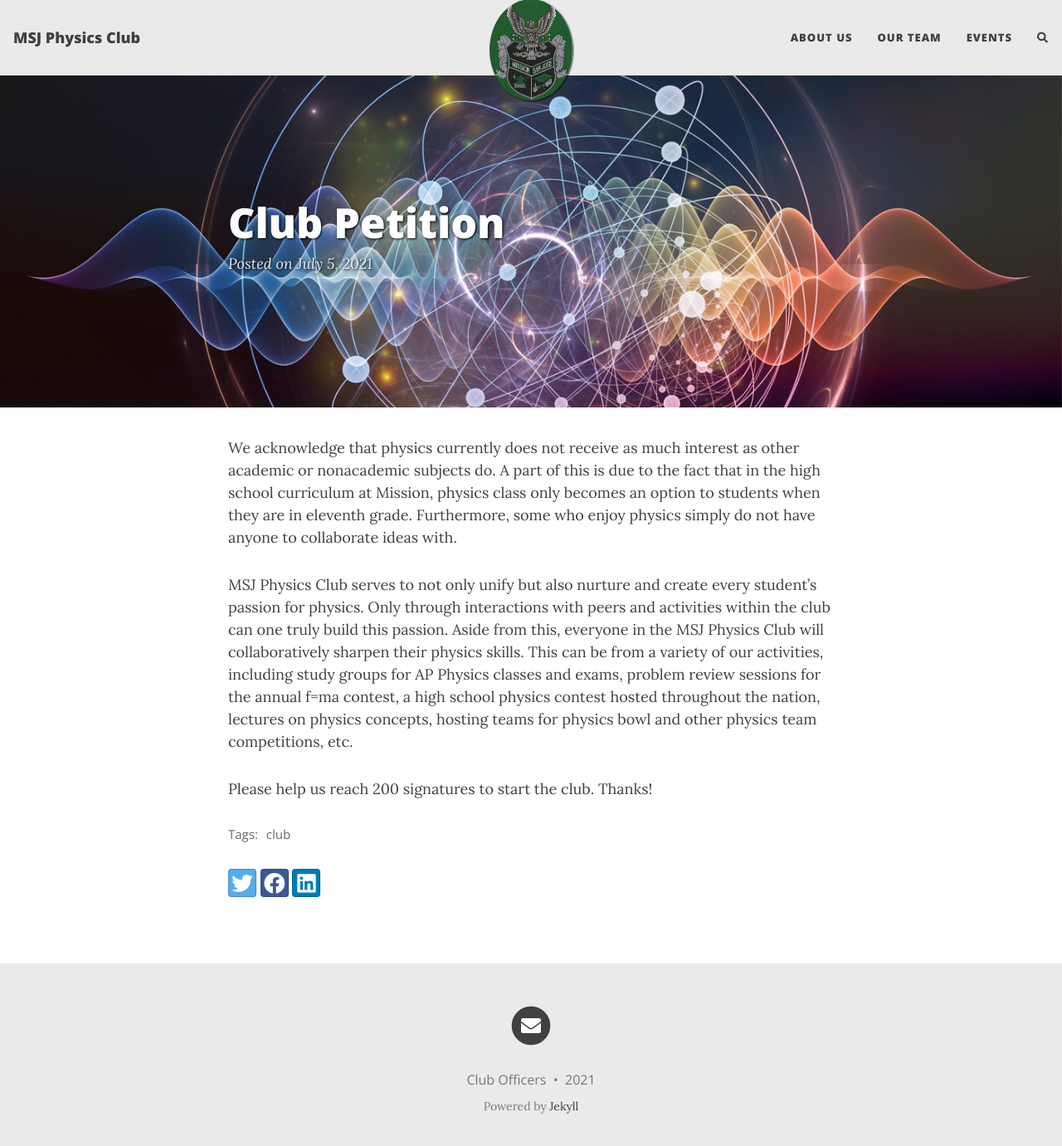
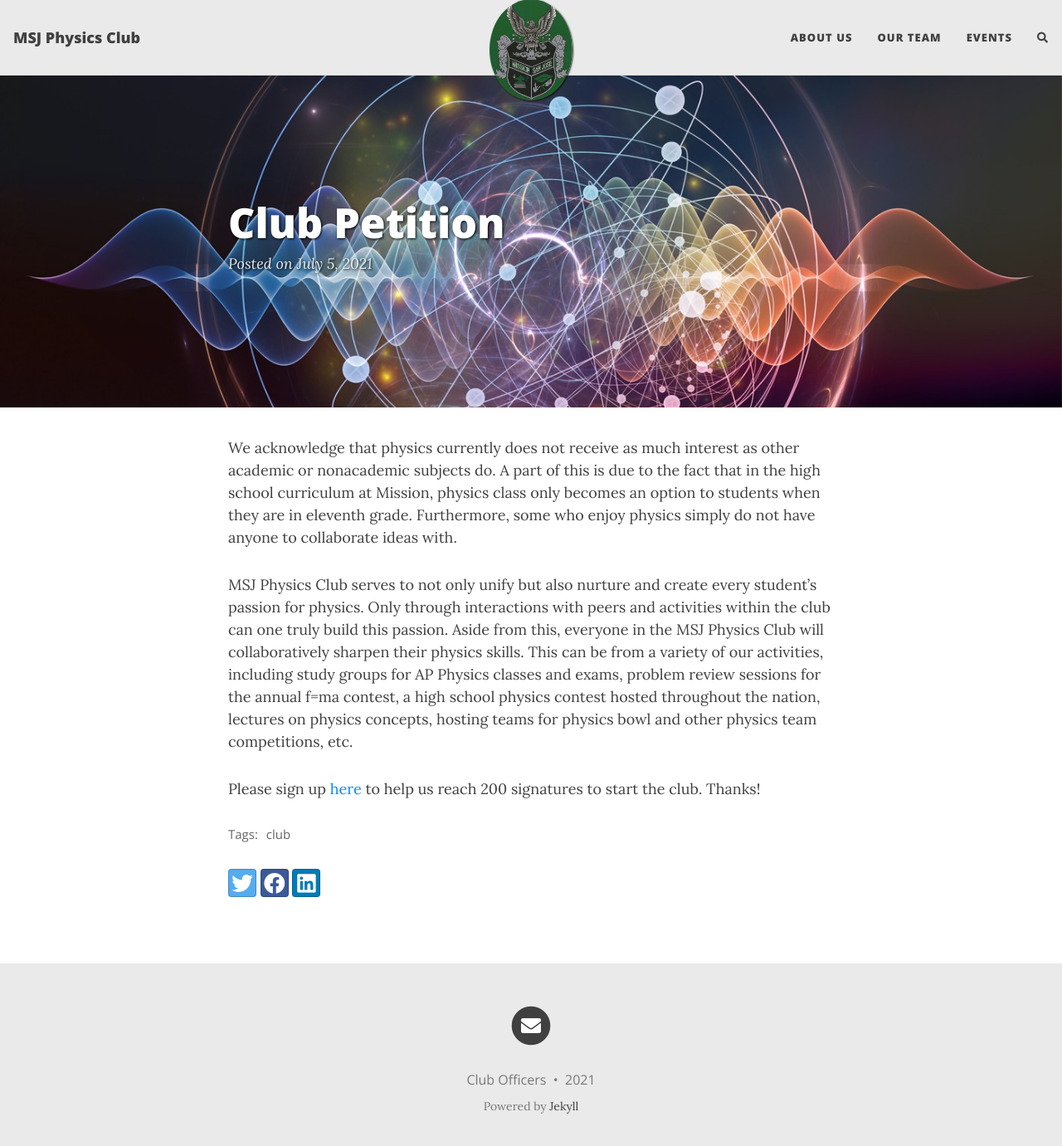
Before and after one commit to MSJPhysicsClub/MSJPhysicsClub.github.io, a Jekyll site: the page built from _posts/2021-07-05-petition.md, in a window 1280 px wide and 1394 px high. Shown: the top 1381 px of the window at 83% size. Built offline with Jekyll 4.4.1, drawn with Linux system fonts in a browser that asks for light colours; nearby versions of some CDN libraries; comment, search, counter and statistics services are not loaded.

Commit message:
Update 2021-07-05-petition.md

```diff
--- a/_posts/2021-07-05-petition.md
+++ b/_posts/2021-07-05-petition.md
@@ -12,4 +12,4 @@ We acknowledge that physics currently does not receive as much interest as other
 MSJ Physics Club serves to not only unify but also nurture and create every student’s passion for physics. Only through interactions with peers and activities within the club can one truly build this passion. Aside from this, everyone in the MSJ Physics Club will collaboratively sharpen their physics skills. This can be from a variety of our activities, including study groups for AP Physics classes and exams, problem review sessions for the annual f=ma contest, a high school physics contest hosted throughout the nation, lectures on physics concepts, hosting teams for physics bowl and other physics team competitions, etc.
 
 
-Please help us reach 200 signatures to start the club. Thanks!
+Please sign up [here]((https://forms.gle/jMftTfoKx9xsUSmPA)) to help us reach 200 signatures to start the club. Thanks!
```
